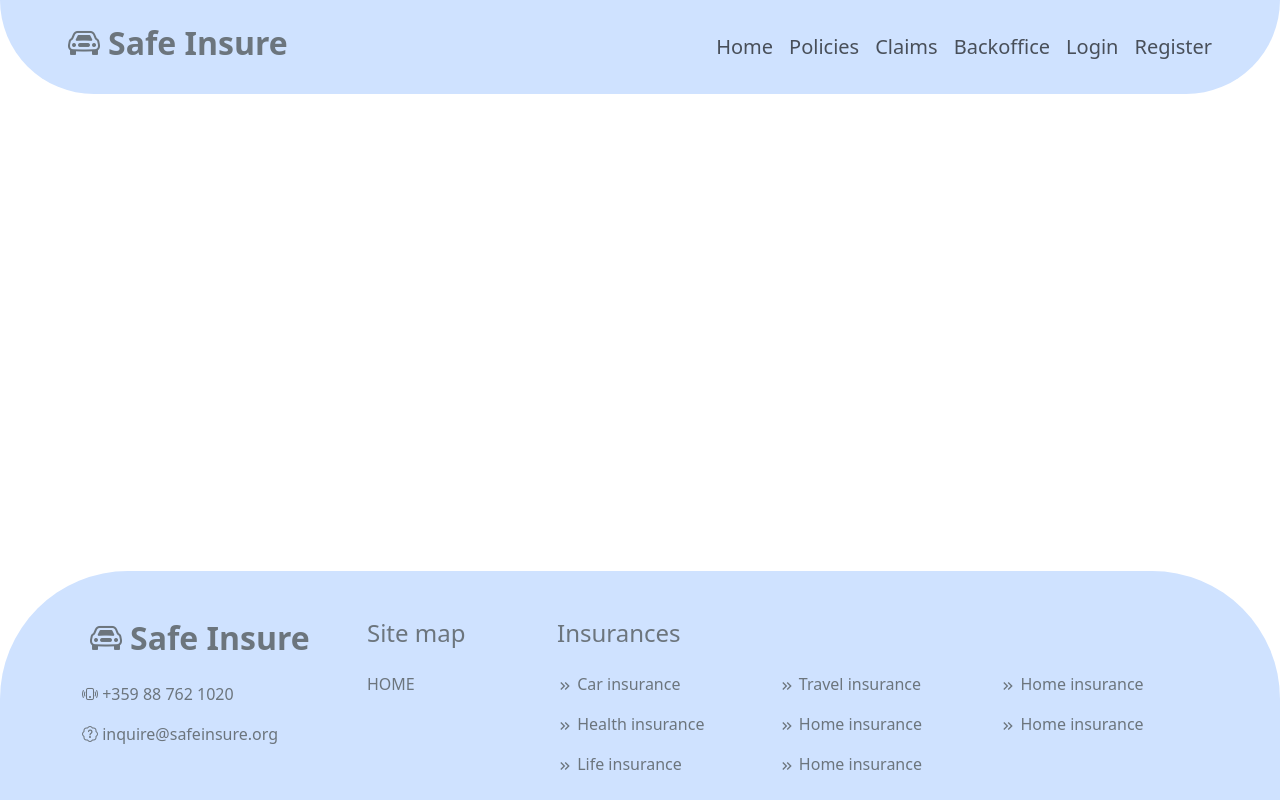
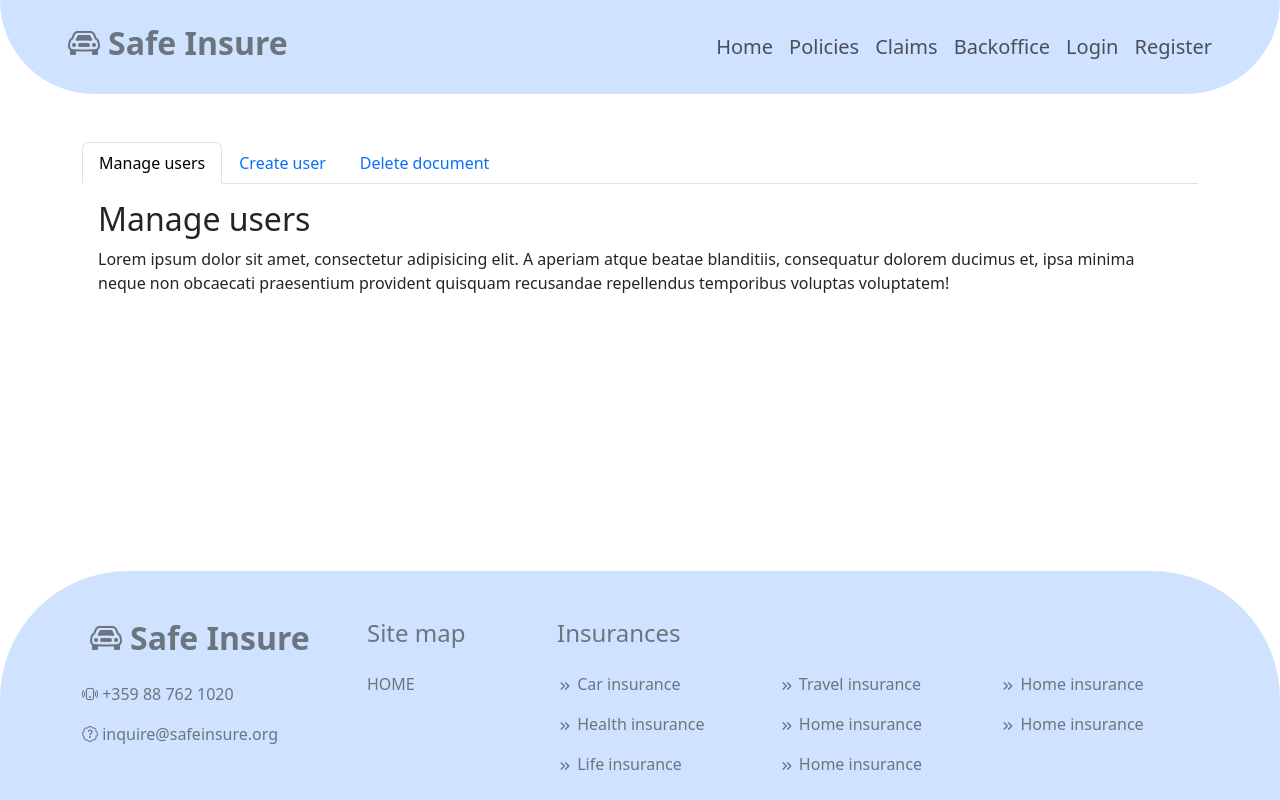
Before and after one commit to genasim/Insurance_Platform, a React (Create React App) app in the folder frontend/: page /admin in a window 1280 px wide. Built offline with nearby package versions, Linux system fonts and the light colour scheme.

Commit message:
Updated adin panel with tabs

```diff
--- a/frontend/src/App.tsx
+++ b/frontend/src/App.tsx
@@ -27,10 +27,6 @@ const router = createBrowserRouter([
                 children: [...pages.backoffice],
             },
             {
-                path: "/admin",
-                children: [...pages.admin],
-            },
-            {
                 path: "login",
                 element: <Login/>
             },
--- a/frontend/src/features/admin/Admin.tsx
+++ b/frontend/src/features/admin/Admin.tsx
@@ -2,8 +2,47 @@ import React from 'react';
 
 const Admin = () => {
     return (
-        <div className="h1">
-            Lorem ipsum dolor sit amet, consectetur adipisicing elit. Animi, architecto consequuntur dignissimos dolorem eaque eum ex facilis incidunt inventore, ipsum nam odio possimus provident, quae quam recusandae saepe sapiente voluptate?
+        <div className="container my-5">
+            <nav>
+                <div className="nav nav-tabs" id="nav-tabs" role="tablist">
+                    <button className="nav-link active" id="nav-manage-users-tab" data-bs-toggle="tab"
+                            data-bs-target="#nav-manage-users"
+                            type="button" role="tab" aria-controls="nav-manage-users" aria-selected="true">Manage users
+                    </button>
+
+                    <button className="nav-link" id="nav-create-user-tab" data-bs-toggle="tab" data-bs-target="#nav-create-user"
+                            type="button" role="tab" aria-controls="nav-create-user" aria-selected="false">Create user
+                    </button>
+
+                    <button className="nav-link" id="nav-delete-document-tab" data-bs-toggle="tab" data-bs-target="#nav-delete-document"
+                            type="button" role="tab" aria-controls="nav-delete-document" aria-selected="false">Delete document
+                    </button>
+                </div>
+            </nav>
+            <div className="tab-content" id="nav-tabContent">
+                <div className="tab-pane fade show active p-3" id="nav-manage-users" role="tabpanel"
+                     aria-labelledby="nav-manage-users-tab">
+                    <h2>Manage users</h2>
+                    <p>Lorem ipsum dolor sit amet, consectetur adipisicing elit. A aperiam atque beatae blanditiis,
+                        consequatur dolorem ducimus et, ipsa minima neque non obcaecati praesentium provident
+                        quisquam
+                        recusandae repellendus temporibus voluptas voluptatem!</p>
+                </div>
+                <div className="tab-pane fade p-3" id="nav-create-user" role="tabpanel" aria-labelledby="nav-create-user-tab">
+                    <h2>Create user</h2>
+                    <p>Lorem ipsum dolor sit amet, consectetur adipisicing elit. A aperiam atque beatae blanditiis,
+                        consequatur dolorem ducimus et, ipsa minima neque non obcaecati praesentium provident
+                        quisquam
+                        recusandae repellendus temporibus voluptas voluptatem!</p>
+                </div>
+                <div className="tab-pane fade p-3" id="nav-delete-document" role="tabpanel" aria-labelledby="nav-delete-document-tab">
+                    <h2>Delete document</h2>
+                    <p>Lorem ipsum dolor sit amet, consectetur adipisicing elit. A aperiam atque beatae blanditiis,
+                        consequatur dolorem ducimus et, ipsa minima neque non obcaecati praesentium provident
+                        quisquam
+                        recusandae repellendus temporibus voluptas voluptatem!</p>
+                </div>
+            </div>
         </div>
     );
 };
--- a/frontend/src/layout/Navbar.tsx
+++ b/frontend/src/layout/Navbar.tsx
@@ -13,7 +13,7 @@ interface NavbarProps {
 const Navbar = ({setLoggedIn}: NavbarProps) => {
     const isLoggedIn = !!sessionStorage.getItem(AuthStorageKeys.TOKEN);
     const rights = sessionStorage.getItem(AuthStorageKeys.RIGHTS)?.split(",") ?? [];
-    debugger;
+
     let login = null;
     let register = null;
     let logout = null;
```
